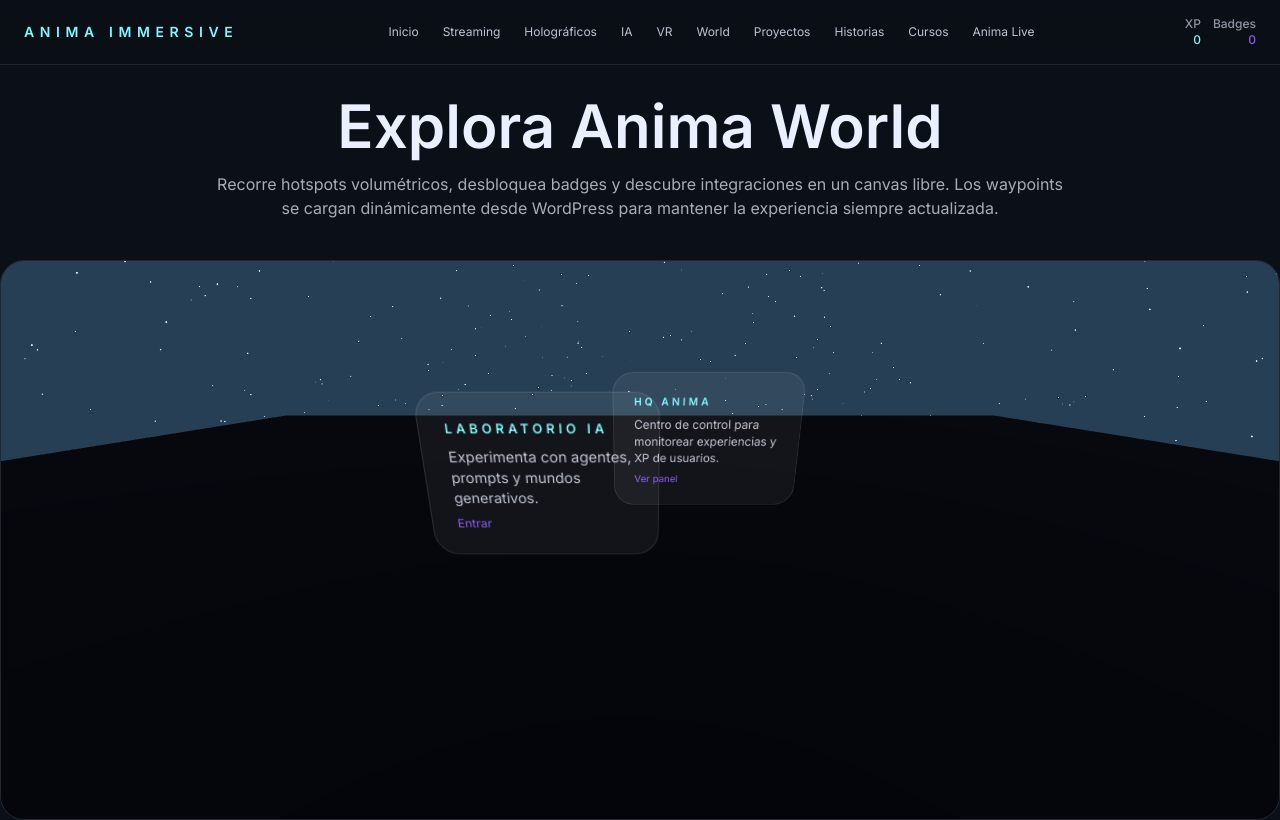
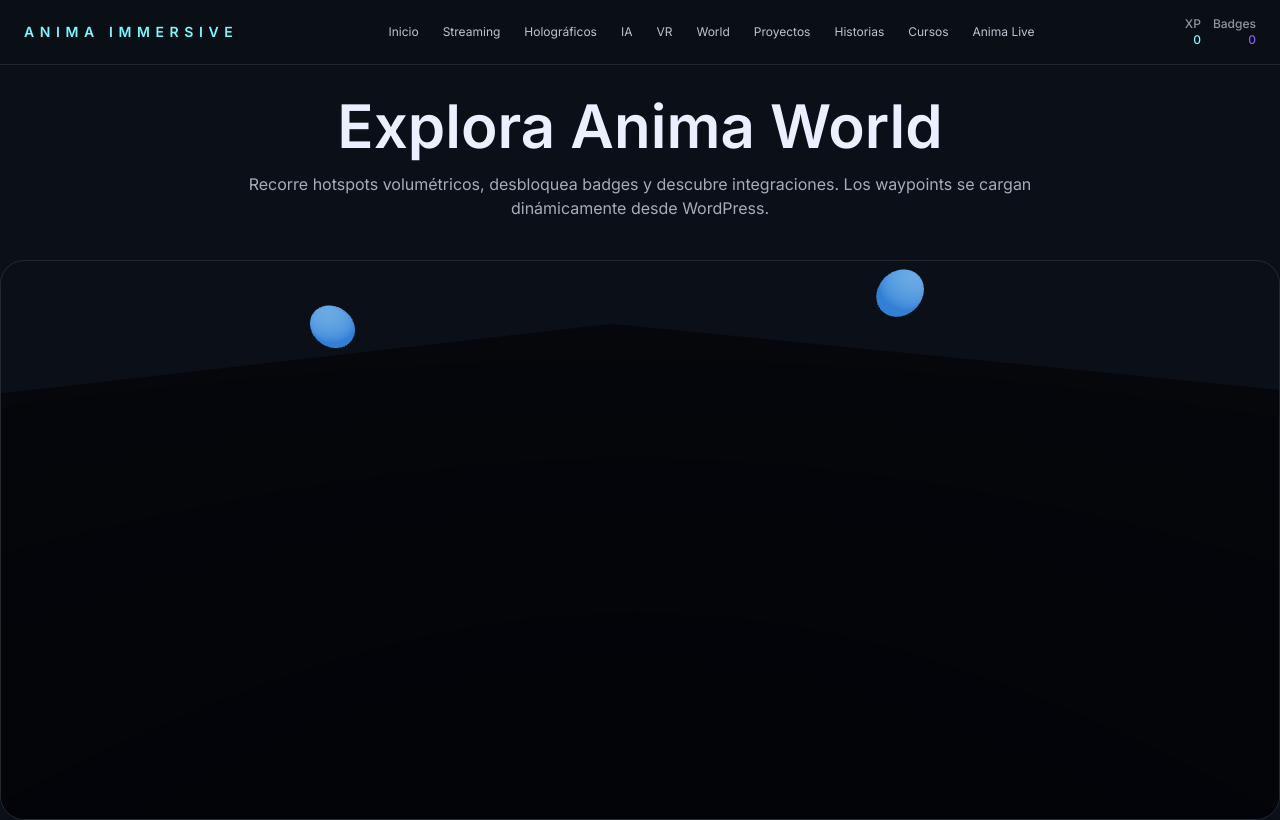
Before and after one commit to juanmacodes/webanima, a Next.js app in the folder anima-immersive/: page /world in a window 1280 px wide. Built offline with nearby package versions, Linux system fonts and the light colour scheme.

Commit message:
feat: actualiza tema y anima-engine (cursos, metabox, estilos)

```diff
--- a/anima-immersive/app/holograficos/page.tsx
+++ b/anima-immersive/app/holograficos/page.tsx
@@ -3,25 +3,26 @@
 import Script from 'next/script';
 import { SharedSection } from '../../components/SharedSection';
 
-const ExperienceCanvas = dynamic(() => import('../../components/Experience').then((mod) => mod.Experience), {
-  ssr: false
-});
+const ExperienceCanvas = dynamic(
+    () => import('../../components/Experience').then((m) => m.default),
+    { ssr: false }
+);
 
 export const metadata: Metadata = {
     title: 'Hologramas interactivos',
     description:
-    'Instalaciones holográficas con interacción bidireccional, sensores y flujos comerciales integrados en CRM.'
+        'Instalaciones holográficas con interacción bidireccional, sensores y flujos comerciales integrados en CRM.',
 };
+
+// evita SSG agresivo por el canvas
+export const revalidate = 0;
 
 const SERVICE_JSONLD = {
     '@context': 'https://schema.org',
     '@type': 'Service',
     name: 'Instalaciones holográficas',
     serviceType: 'Holographic telepresence',
-  provider: {
-    '@type': 'Organization',
-    name: 'Anima Avatar Agency'
-  }
+    provider: { '@type': 'Organization', name: 'Anima Avatar Agency' },
 };
 
 export default function HolographicsPage() {
@@ -33,19 +34,14 @@
                 description="Teletransporta talento, expertos y productos a tu espacio físico con sensores de proximidad y captura volumétrica."
                 cta={
                     <>
-            <a className="button-primary" href="/world">
-              Tour holográfico
-            </a>
-            <a className="button-ghost" href="/proyectos">
-              Proyectos holográficos
-            </a>
+                        <a className="button-primary" href="/world">Tour holográfico</a>
+                        <a className="button-ghost" href="/proyectos">Proyectos holográficos</a>
                     </>
                 }
             >
                 <div className="card">
                     <p className="text-sm text-foreground/70">
-            Configura hologramas bi-direccionales, triggers de contenido y sincronización con plataformas de e-commerce. Controla
-            sensores LiDAR, iluminación y audio espacial desde un único panel.
+                        Configura hologramas bi-direccionales, triggers de contenido y sincronización con plataformas de e-commerce.
                     </p>
                     <div className="mt-6 h-64 overflow-hidden rounded-3xl border border-white/10">
                         <ExperienceCanvas
@@ -56,14 +52,16 @@
                                     description: 'Hotspot que conecta inventario en vivo con demostraciones holográficas.',
                                     position: [-1.2, 1.6, 0.4],
                                     actionLabel: 'Ver blueprint',
-                  href: '/proyectos'
-                }
+                                    href: '/proyectos',
+                                },
                             ]}
                         />
                     </div>
                 </div>
             </SharedSection>
-      <Script id="holograficos-service-jsonld" type="application/ld+json" dangerouslySetInnerHTML={{ __html: JSON.stringify(SERVICE_JSONLD) }} />
+
+            <Script id="holograficos-service-jsonld" type="application/ld+json"
+                dangerouslySetInnerHTML={{ __html: JSON.stringify(SERVICE_JSONLD) }} />
         </main>
     );
 }
--- a/anima-immersive/app/world/page.tsx
+++ b/anima-immersive/app/world/page.tsx
@@ -1,18 +1,22 @@
 import type { Metadata } from 'next';
 import { Suspense } from 'react';
-import { Experience } from '../../components/Experience';
+import Experience from '../../components/Experience';
+import type { Hotspot } from '../../components/Experience';
 import { getWorldHotspots } from '../../lib/wp';
 
 export const metadata: Metadata = {
     title: 'Anima World',
-  description: 'Tour 3D interactivo con hotspots, waypoints y misiones gamificadas.'
+    description: 'Tour 3D interactivo con hotspots, waypoints y misiones gamificadas.',
 };
 
+// evita SSG agresivo para esta ruta 3D (puedes subir a 60/120 si prefieres)
+export const revalidate = 0;
+
 async function WorldCanvas() {
-  let hotspots: Awaited<ReturnType<typeof getWorldHotspots>> = [];
+    let hotspots: Hotspot[] = [];
     try {
         hotspots = await getWorldHotspots();
-  } catch (error) {
+    } catch {
         hotspots = [
             {
                 id: 'default-node',
@@ -20,10 +24,11 @@
                 description: 'Configura hotspots desde WordPress para personalizar el tour.',
                 actionLabel: 'Configurar',
                 href: '/proyectos',
-        position: [0, 1.5, 0]
-      }
+                position: [0, 1.5, 0],
+            },
         ];
     }
+    // Renderiza el componente client dentro del server
     return <Experience hotspots={hotspots} />;
 }
 
@@ -33,17 +38,16 @@
             <section className="mx-auto w-full max-w-4xl px-6 text-center">
                 <h1 className="text-4xl font-semibold md:text-6xl">Explora Anima World</h1>
                 <p className="mt-4 text-base text-foreground/70">
-          Recorre hotspots volumétricos, desbloquea badges y descubre integraciones en un canvas libre. Los waypoints se cargan
-          dinámicamente desde WordPress para mantener la experiencia siempre actualizada.
+                    Recorre hotspots volumétricos, desbloquea badges y descubre integraciones. Los waypoints se cargan
+                    dinámicamente desde WordPress.
                 </p>
             </section>
             <div className="mt-10 h-[70vh] overflow-hidden rounded-3xl border border-white/10">
                 <Suspense
-          fallback={
-            <div className="flex h-full items-center justify-center text-sm text-foreground/60">Cargando mundo...</div>
-          }
+                    fallback={<div className="flex h-full items-center justify-center text-sm text-foreground/60">
+                        Cargando mundo...
+                    </div>}
                 >
-
                     <WorldCanvas />
                 </Suspense>
             </div>
--- a/anima-immersive/components/Experience.tsx
+++ b/anima-immersive/components/Experience.tsx
@@ -1,77 +1,53 @@
 'use client';
 
+import * as React from 'react';
 import { Canvas } from '@react-three/fiber';
-import { Html, OrbitControls, Stars } from '@react-three/drei';
-import { Suspense, useMemo } from 'react';
-import { motion } from 'framer-motion';
-import { useGamificationStore } from '../lib/store';
+import { OrbitControls } from '@react-three/drei';
+
+type Vec3 = [number, number, number];
 
 export type Hotspot = {
     id: string;
-  position: [number, number, number];
     title: string;
-  description: string;
+    description?: string;
+    position: Vec3;
     actionLabel?: string;
     href?: string;
 };
 
-function HotspotMarker({ hotspot }: { hotspot: Hotspot }) {
-  const grantBadge = useGamificationStore((state) => state.grantBadge);
-
-  const handleSelect = () => {
-    grantBadge({ id: hotspot.id, title: hotspot.title, description: hotspot.description });
-    if (hotspot.href) {
-      window.open(hotspot.href, '_blank', 'noopener');
-    }
+export type ExperienceProps = {
+    hotspots?: Hotspot[];
 };
 
+function HotspotSphere({ position = [0, 1.5, 0] as Vec3 }: { position?: Vec3 }) {
     return (
-    <Html
-      position={hotspot.position}
-      className="group"
-      center
-      transform
-      occlude
-      distanceFactor={6}
-    >
-      <motion.button
-        type="button"
-        role="button"
-        tabIndex={0}
-        onClick={handleSelect}
-        whileHover={{ scale: 1.08 }}
-        whileTap={{ scale: 0.92 }}
-        className="card flex w-56 flex-col gap-2 bg-background/90 text-left"
-      >
-        <span className="text-xs font-semibold uppercase tracking-[0.3em] text-accent">{hotspot.title}</span>
-        <p className="text-sm text-foreground/80">{hotspot.description}</p>
-        {hotspot.actionLabel ? (
-          <span className="text-xs text-secondary">{hotspot.actionLabel}</span>
-        ) : null}
-      </motion.button>
-    </Html>
+        <mesh position={position}>
+            <sphereGeometry args={[0.12, 32, 32]} />
+            <meshStandardMaterial color="#58a6ff" emissive="#1f6feb" emissiveIntensity={0.6} />
+        </mesh>
     );
 }
 
-export function Experience({ hotspots = [] }: { hotspots?: Hotspot[] }) {
-  const normalizedHotspots = useMemo(() => hotspots, [hotspots]);
+export function Experience({ hotspots = [] }: ExperienceProps) {
+    return (
+        <Canvas camera={{ position: [2.5, 1.8, 2.8], fov: 50 }}>
+            <ambientLight intensity={0.7} />
+            <directionalLight position={[3, 4, 2]} intensity={1.1} />
+            <OrbitControls enableDamping />
 
-  return (
-    <Canvas camera={{ position: [0, 3, 8], fov: 60 }} className="pointer-events-auto">
-      <color attach="background" args={[0.02, 0.05, 0.09]} />
-      <ambientLight intensity={0.6} />
-      <directionalLight position={[5, 10, 3]} intensity={1} />
+            {/* Suelo simple */}
             <mesh rotation={[-Math.PI / 2, 0, 0]} receiveShadow>
-        <planeGeometry args={[40, 40]} />
-        <meshStandardMaterial color="#111827" />
+                <planeGeometry args={[20, 20]} />
+                <meshStandardMaterial color="#0b1220" />
             </mesh>
-      <Suspense fallback={null}>
-        <Stars radius={80} depth={50} factor={4} fade speed={1} />
-        {normalizedHotspots.map((hotspot) => (
-          <HotspotMarker key={hotspot.id} hotspot={hotspot} />
+
+            {/* Hotspots */}
+            {hotspots.map((h) => (
+                <HotspotSphere key={h.id} position={h.position} />
             ))}
-      </Suspense>
-      <OrbitControls enablePan enableZoom={false} />
         </Canvas>
     );
 }
+
+/** export default + named export para evitar desajustes en el Client Manifest */
+export default Experience;
```
Lines whose indentation alone changed are shown as unchanged.
